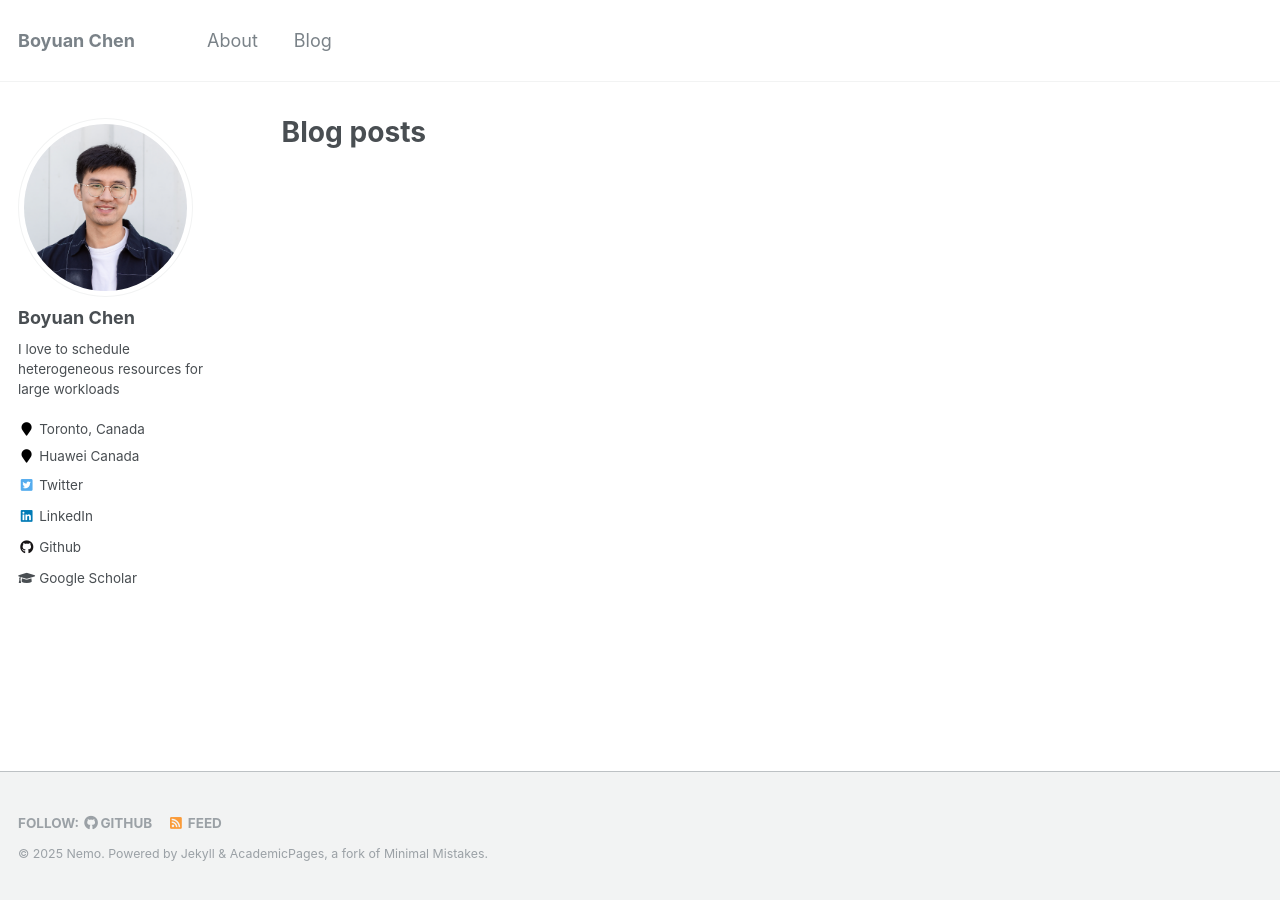
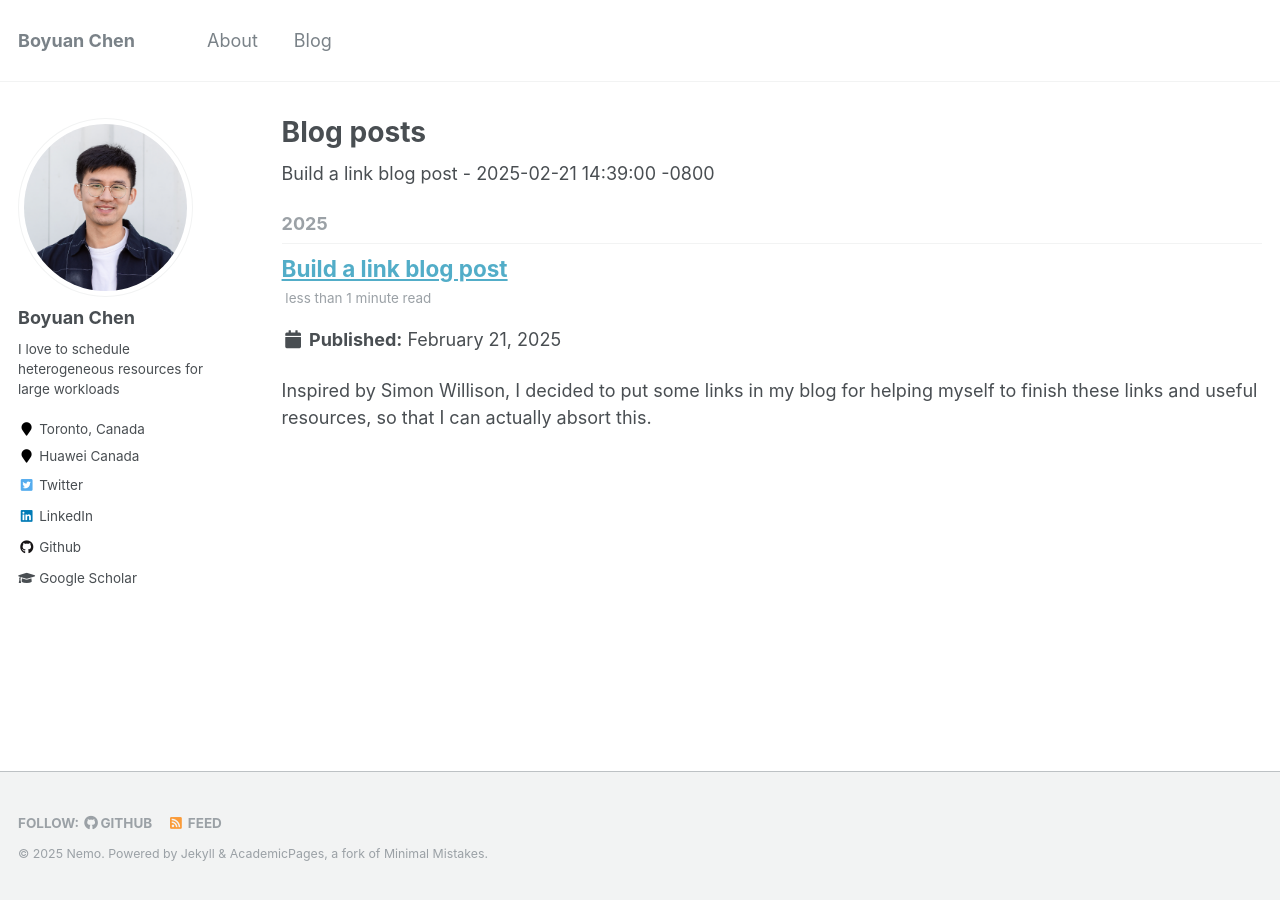
Before and after one commit to nemo9cby/nemo9cby.github.io, a Jekyll site: the page built from _pages/year-archive.html, in a window 1280 px wide. Built offline with Jekyll 4.4.1, drawn with Linux system fonts in a browser that asks for light colours.

Commit message:
add a post

```diff
--- a/_config.yml
+++ b/_config.yml
@@ -178,6 +178,9 @@ collections:
   # teaching:
   #   output: true
   #   permalink: /:collection/:path/
+  posts:
+    output: true
+    permalink: /:year/:month/:day/:title/
   publications:
     output: true
     permalink: /:collection/:path/
--- a/_pages/year-archive.html
+++ b/_pages/year-archive.html
@@ -10,6 +10,9 @@ redirect_from:
 {% include base_path %}
 {% capture written_year %}'None'{% endcapture %}
 {% for post in site.posts %}
+  {{ post.title }} - {{ post.date }}
+{% endfor %}
+{% for post in site.posts %}
   {% capture year %}{{ post.date | date: '%Y' }}{% endcapture %}
   {% if year != written_year %}
     <h2 id="{{ year | slugify }}" class="archive__subtitle">{{ year }}</h2>
--- /dev/null
+++ b/_posts/2025-02-21-build-a-link-blog.md
@@ -0,0 +1,21 @@
+---
+layout: single
+title:  "Build a link blog post"
+date: 2025-02-21 22:39:00 -5000
+categories:
+  - Resources
+tags:
+  - links
+---
+Inspired by Simon Willison, I decided to put some links in my blog for helping myself to finish these links and useful resources, so that I can actually absort this.
+
+Recently, my main focus is on training LLMs for coding/software engineering. Hence the following links might be very helpful:
+
+1. <https://rlhfbook.com/>
+2. <https://github.com/therealoliver/Deepdive-llama3-from-scratch/>
+3. <https://huggingface.co/spaces/nanotron/ultrascale-playbook/>
+4. <https://huggingface.co/spaces/HuggingFaceFW/blogpost-fineweb-v1/>
+5. <https://github.com/Open-Reasoner-Zero/Open-Reasoner-Zero/blob/main/ORZ_paper.pdf/>
+6. <https://www.bilibili.com/video/BV1sd4y167NS/?spm_id_from=333.337.search-card.all.click&vd_source=30dd777f9dac71e1bdc7362c649969f6/>
+
+These are mostly related to RL and Infra.
```
Also changed, not shown: 1 other file.
